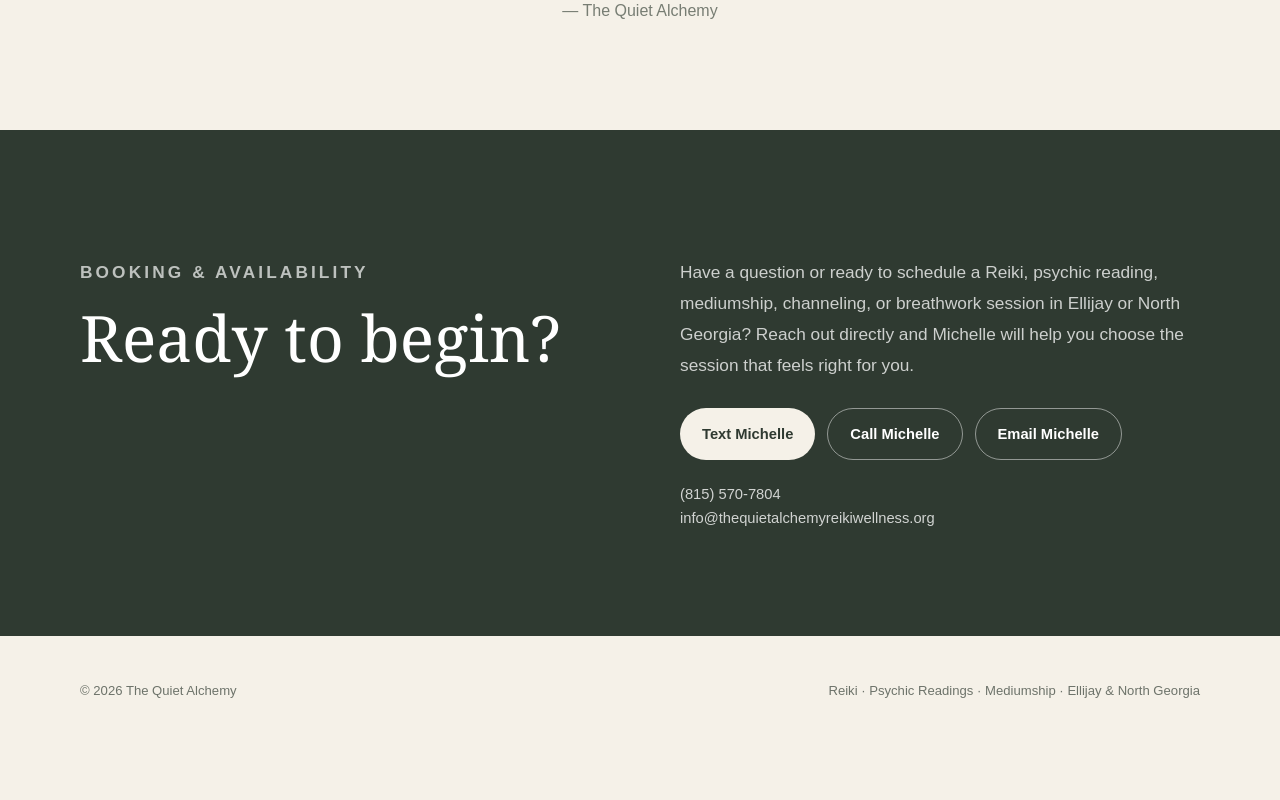
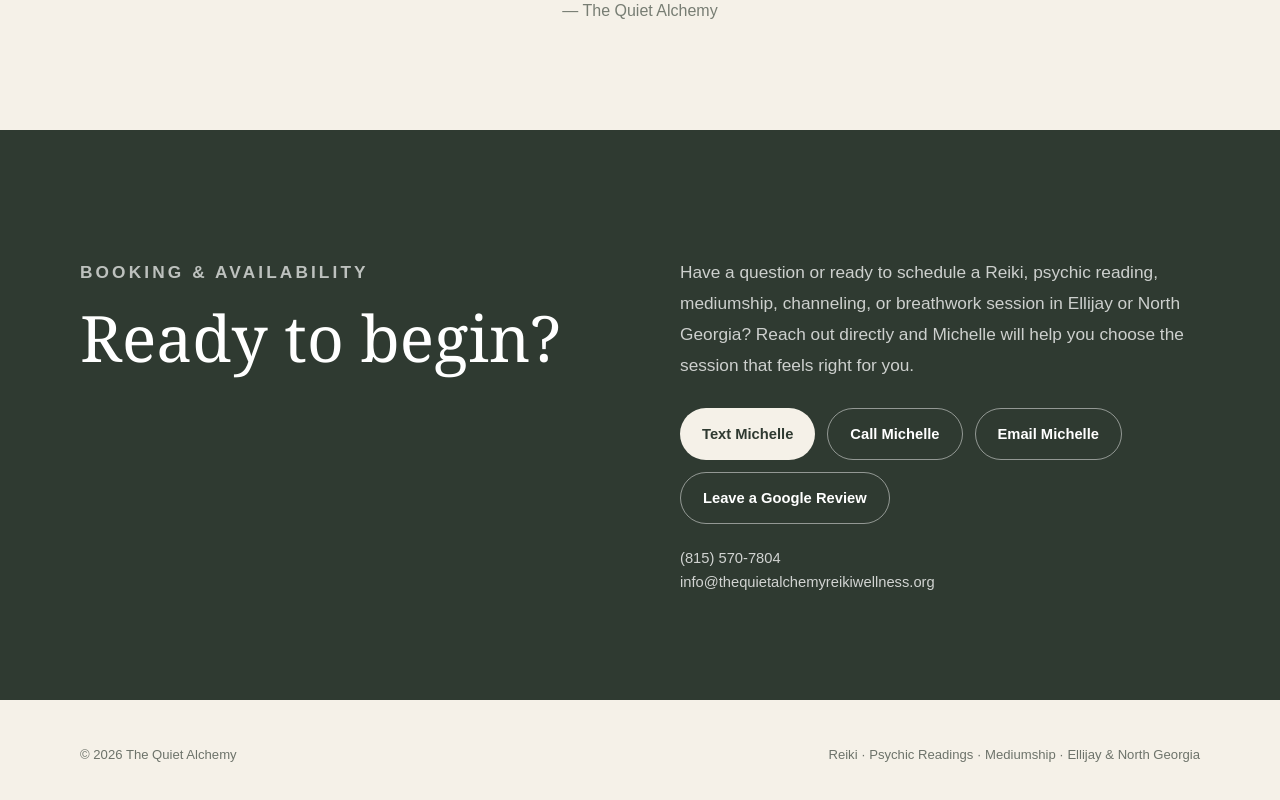
Before and after one commit to tommygreer1/quiet-alchemy-reiki-wellness, a Next.js app: page / in a window 1280 px wide. Shown: the part 2788-3588 px from the top of the page. Before the commit the page ends 3534 px from the top, so only its background shows below. Built offline with nearby package versions, Linux system fonts and the light colour scheme.

Commit message:
Add Google review button to contact section (#4)

```diff
--- a/app/page.js
+++ b/app/page.js
@@ -118,6 +118,14 @@ export default function Home() {
               <a className="button light" href="sms:+18155707804">Text Michelle</a>
               <a className="button outlineLight" href="tel:+18155707804">Call Michelle</a>
               <a className="button outlineLight" href="mailto:info@thequietalchemyreikiwellness.org?subject=Booking%20Inquiry%20-%20The%20Quiet%20Alchemy">Email Michelle</a>
+              <a
+                className="button outlineLight"
+                href="https://g.page/r/CebqAUYiUDIUEAI/review"
+                target="_blank"
+                rel="noopener noreferrer"
+              >
+                Leave a Google Review
+              </a>
             </div>
             <div className="contactDetails">
               <a href="tel:+18155707804">(815) 570-7804</a>
```
